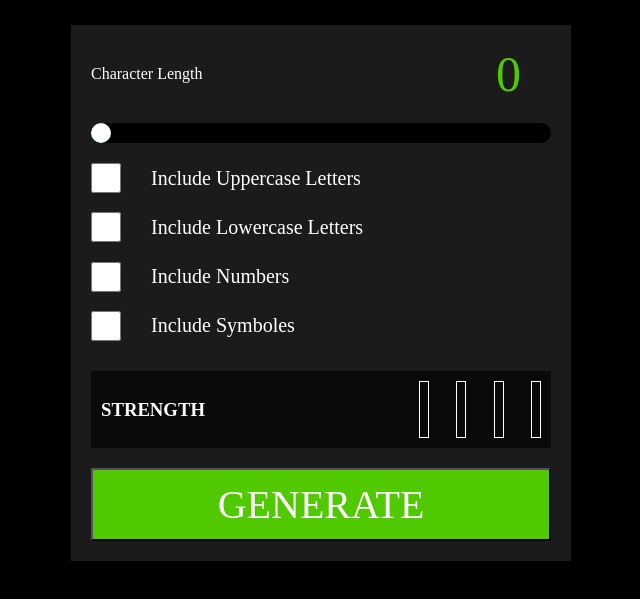
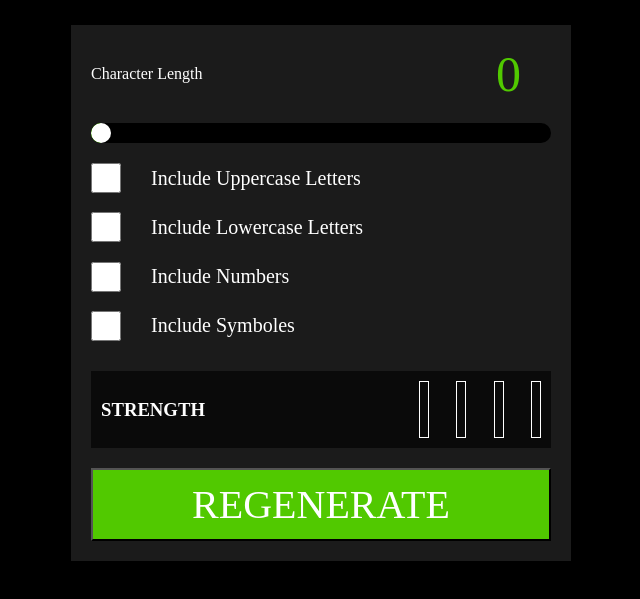
Before and after one commit to adel-bouras/generate_password, a plain HTML site: page index.html in a window 1280 px wide. Shown: the part 189-788 px from the top of the page, without its empty margins (319-959 px from the left). Drawn offline with Linux system fonts and the light colour scheme.

Commit message:
first commit

```diff
--- a/index.html
+++ b/index.html
@@ -33,7 +33,7 @@
         <span id="four" class="bars"></span>
     </div>
     </div>
-<button id="validate">GENERATE </button>
+<button id="validate">REGENERATE</button>
 </div>
 </div>
 <script src="index.js"></script>
--- a/index.js
+++ b/index.js
@@ -81,6 +81,7 @@ function main(){
                     result += characrets[randomIndex];
                 }
 output.innerHTML=result;
+output.style.color="white";
             }
             function listenupper(){
                 checkUpper.checked;
```
